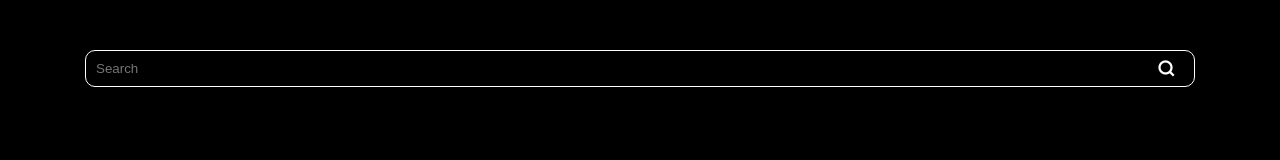
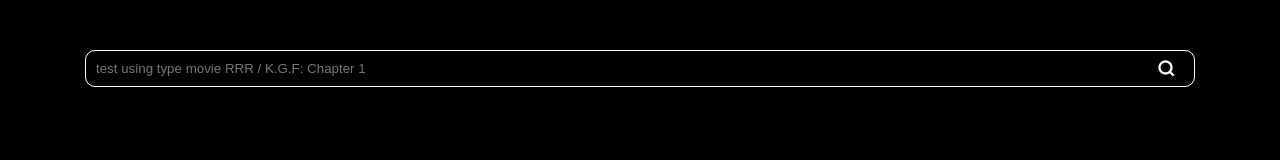
Before and after one commit to vikaskalsariya/JavaScript-API-Movie, a plain HTML site: page index.html in a window 1280 px wide. Shown: the top 160 px of the page. Drawn offline with nearby package versions, Linux system fonts and the light colour scheme.

Commit message:
update index file

```diff
--- a/index.html
+++ b/index.html
@@ -17,7 +17,8 @@
             <div class="container">
                 <div class="w-1">
                     <div class="searchBar">
-                        <input type="text" id="search"  placeholder="Search" />
+                        <input type="text" id="search"  placeholder="test using type movie RRR / K.G.F: Chapter 1
+                        "  />
                         <button id="find"><i class="ri-search-line" onclick="findMovie()"></i></button>
                     </div>
                 </div>
```
